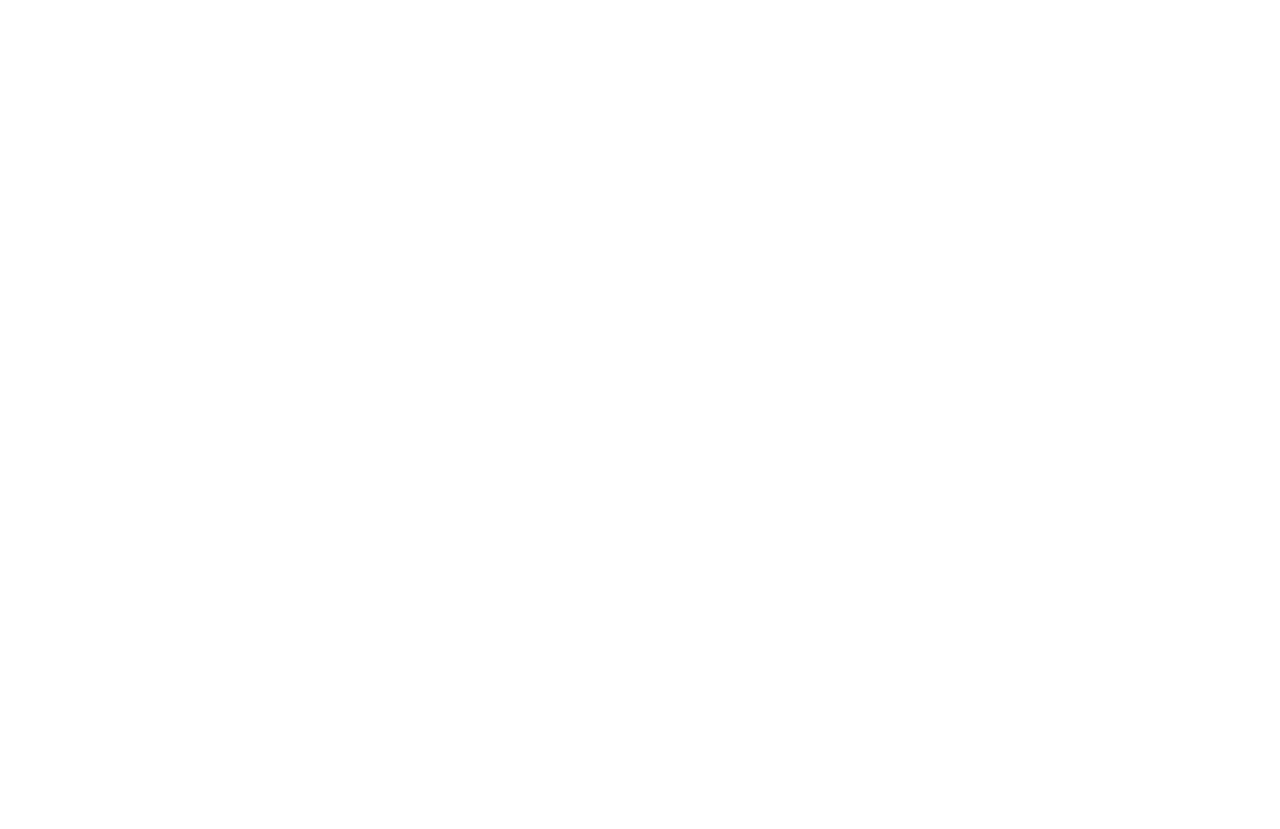
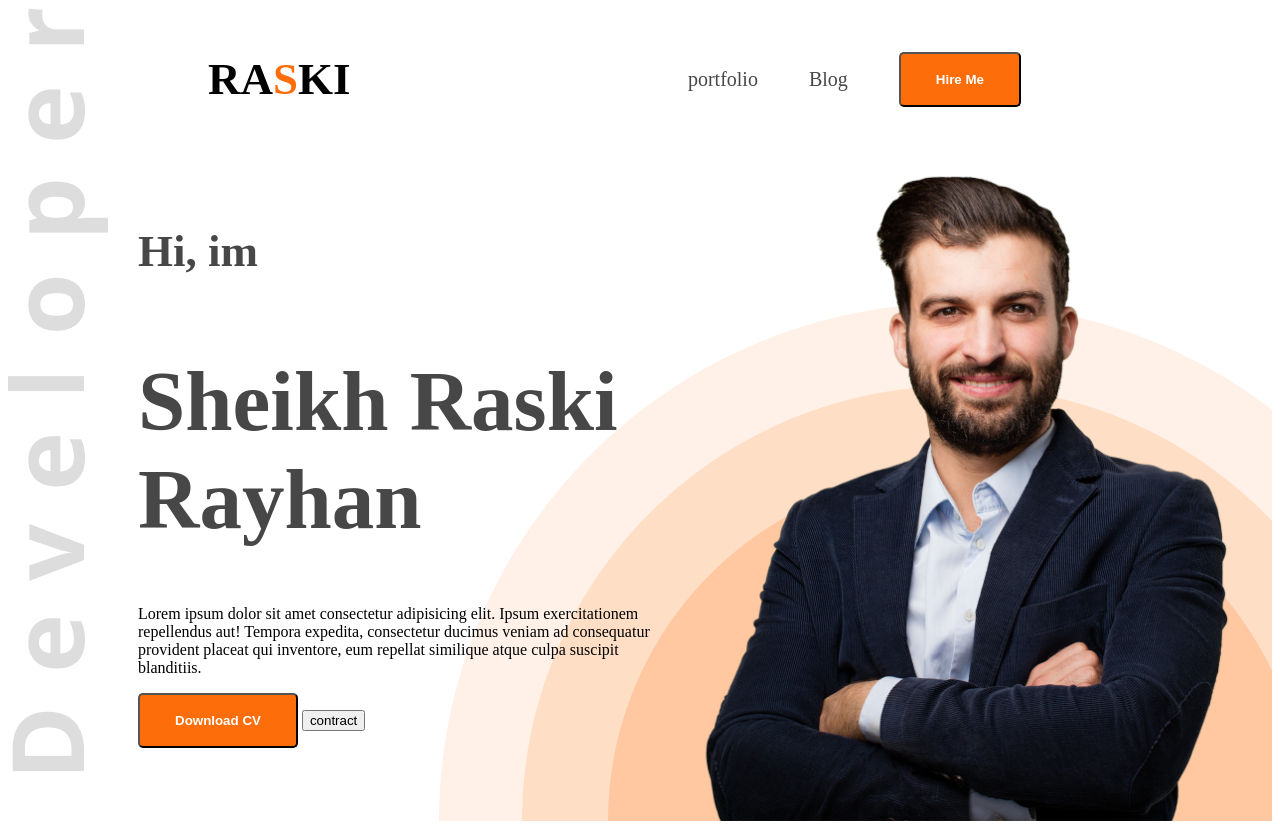
Before and after one commit to raskirayhan/personal-portfolio, a plain HTML site: page index.html in a window 1280 px wide. Before the commit the page ends 800 px from the top, so only its background shows below. Drawn offline with Linux system fonts and the light colour scheme.

Commit message:
first turm done

```diff
--- a/index.html
+++ b/index.html
@@ -4,22 +4,53 @@
     <meta charset="UTF-8">
     <meta name="viewport" content="width=device-width, initial-scale=1.0">
     <title>My personal portfolio</title>
+    <link rel="preconnect" href="https://fonts.googleapis.com">
+<link rel="preconnect" href="https://fonts.gstatic.com" crossorigin>
+<link href="https://fonts.googleapis.com/css2?family=Roboto:ital,wght@0,100..900;1,100..900&display=swap" rel="stylesheet">
+    <link rel="stylesheet" href="style/portfolio.css">
 </head>
-<body>
-    <header>
+ <body class="roboto-<uniquifier>">
+
+
+    <header class="header">
+ <nav>
+    <h3 class="nav-title" >RA<span class="text-primary">S</span>KI</h3>
+    <ul>
+<li><a class="dark-2">portfolio</a></li>
+<li><a class="dark-2">Blog</a></li>
+<li><a href=""><button class="btn-primary">Hire Me</button></a></li>
+    </ul>
+ </nav>
+<div class="banner">
+    <div class="banner-content">
+<h5 class="banner-greeting dark-2">Hi, im </h5>
+<h1 class="banner-title dark-2">Sheikh Raski Rayhan</h1>
+<p class="banner- description">
+ Lorem ipsum dolor sit amet consectetur adipisicing elit. Ipsum exercitationem repellendus aut! Tempora expedita, consectetur ducimus veniam ad consequatur provident placeat qui inventore, eum repellat similique atque culpa suscipit blanditiis.
+</p>
+<button class="btn-primary">Download CV</button>
+<button>contract</button>
+
+
+
+    </div>
+<img class=" banner-profile-pic" src="images/hardy.png" alt="">
+
+
+
+
+
+
+
+
+</div>
+
+
+
 
 
     </header>
-         <main>
-
-         </main>
-<footer>
-
-
-
-</footer>
-
-
-
+         <main></main>
+<footer></footer>
 </body>
 </html>
--- /dev/null
+++ b/style/portfolio.css
@@ -0,0 +1,75 @@
+/* nav style  */
+nav{
+    display: flex;
+    align-items: center;
+    justify-content: space-between;
+     margin:0px 200px;
+
+}
+
+.roboto-<uniquifier> {
+  font-family: "Roboto", sans-serif;
+  font-optical-sizing: auto;
+  font-style: normal;
+  font-variation-settings:
+    "wdth" 100;
+}
+.text-primary{
+  color: #FD6E0A
+}
+nav ul li{
+    list-style:none;
+    margin-right : 51px;
+}
+
+    nav li a{
+    text-decoration: none;
+    font-size: 20px;
+    /* margin: right 51px; */
+}
+nav ul {
+    display: flex;
+    align-items: center;
+}
+.dark-2{
+    color:#474747 ;
+}
+
+.nav-title{
+font-weight: bolder;
+font-size: 45px;
+
+}
+.btn-primary {background-color:#FD6E0A;
+font-weight: bold;
+color: white;
+padding: 18px 35px;
+border-radius: 5px;
+border-radius: none;
+}
+/* header */
+.header{
+    background-image: url('../images/developer.png'), url('../images/header_bg.png');
+    background-repeat: no-repeat;
+    background-position: top left, bottom right ;
+}
+
+/* banner style */
+.banner{display: flex;
+    justify-content: space-between;
+    margin: 0 35px 0 130px ;
+}
+.banner-content{
+    max-width: 580px;
+}
+.banner-greeting{
+    font-size: 45px;
+    font-weight: 600px;
+}
+.banner-title{
+    font-weight: bold;
+    font-size: 85px;
+}
+.banner-profile-pic{
+    width: 580px;
+}
```
